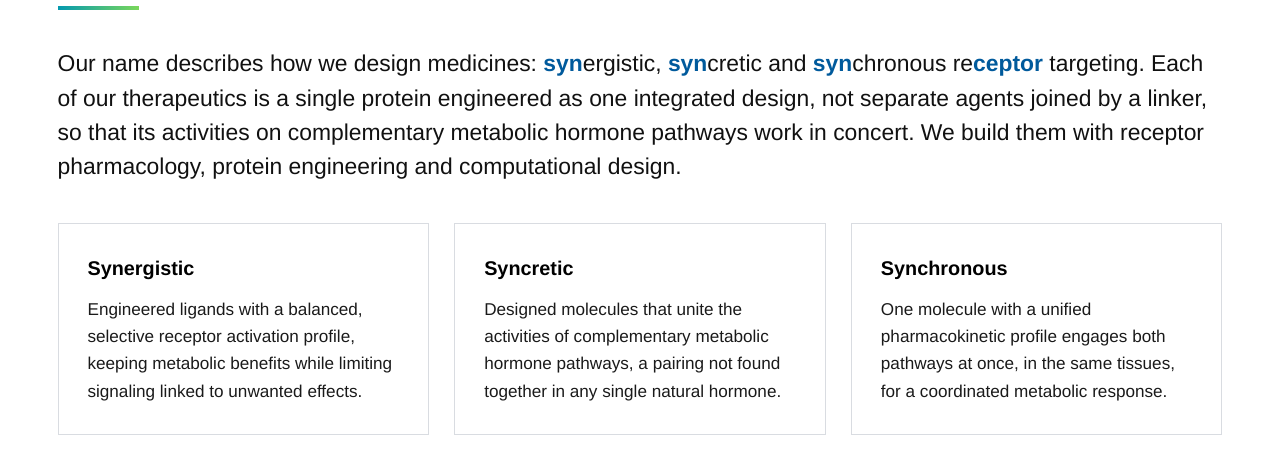
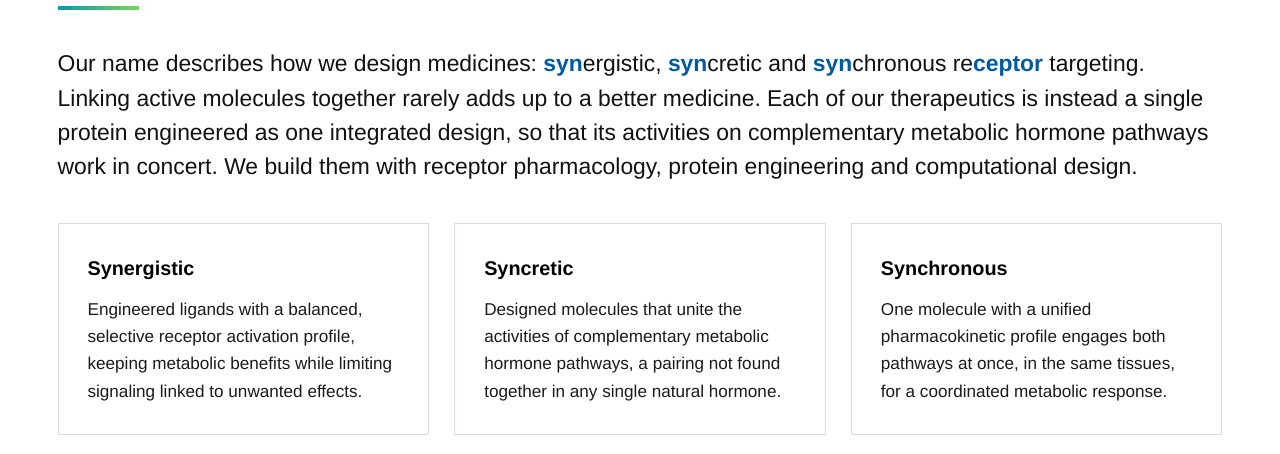
Before and after one commit to slsynceptor/synceptor-website, a plain HTML site: page index.html in a window 1280 px wide. Shown: the part 643-1097 px from the top of the page. Drawn offline with Linux system fonts and the light colour scheme.

Commit message:
Approach: linking molecules rarely adds up
Co-Authored-By: Claude Opus 5.5 <noreply@anthropic.com>
Claude-Session: https://claude.ai/code/session_014YiXHeZuiTx61Rgf6tRxLV

```diff
--- a/index.html
+++ b/index.html
@@ -86,7 +86,7 @@
     <div class="wrap">
       <h2>Our approach</h2>
       <div class="h2rule"></div>
-      <p class="lede">Our name describes how we design medicines: <strong>syn</strong>ergistic, <strong>syn</strong>cretic and <strong>syn</strong>chronous re<strong>ceptor</strong> targeting. Each of our therapeutics is a single protein engineered as one integrated design, not separate agents joined by a linker, so that its activities on complementary metabolic hormone pathways work in concert. We build them with receptor pharmacology, protein engineering and computational design.</p>
+      <p class="lede">Our name describes how we design medicines: <strong>syn</strong>ergistic, <strong>syn</strong>cretic and <strong>syn</strong>chronous re<strong>ceptor</strong> targeting. Linking active molecules together rarely adds up to a better medicine. Each of our therapeutics is instead a single protein engineered as one integrated design, so that its activities on complementary metabolic hormone pathways work in concert. We build them with receptor pharmacology, protein engineering and computational design.</p>
       <div class="grid">
         <div class="card"><h3>Synergistic</h3><p>Engineered ligands with a balanced, selective receptor activation profile, keeping metabolic benefits while limiting signaling linked to unwanted effects.</p></div>
         <div class="card"><h3>Syncretic</h3><p>Designed molecules that unite the activities of complementary metabolic hormone pathways, a pairing not found together in any single natural hormone.</p></div>
```
